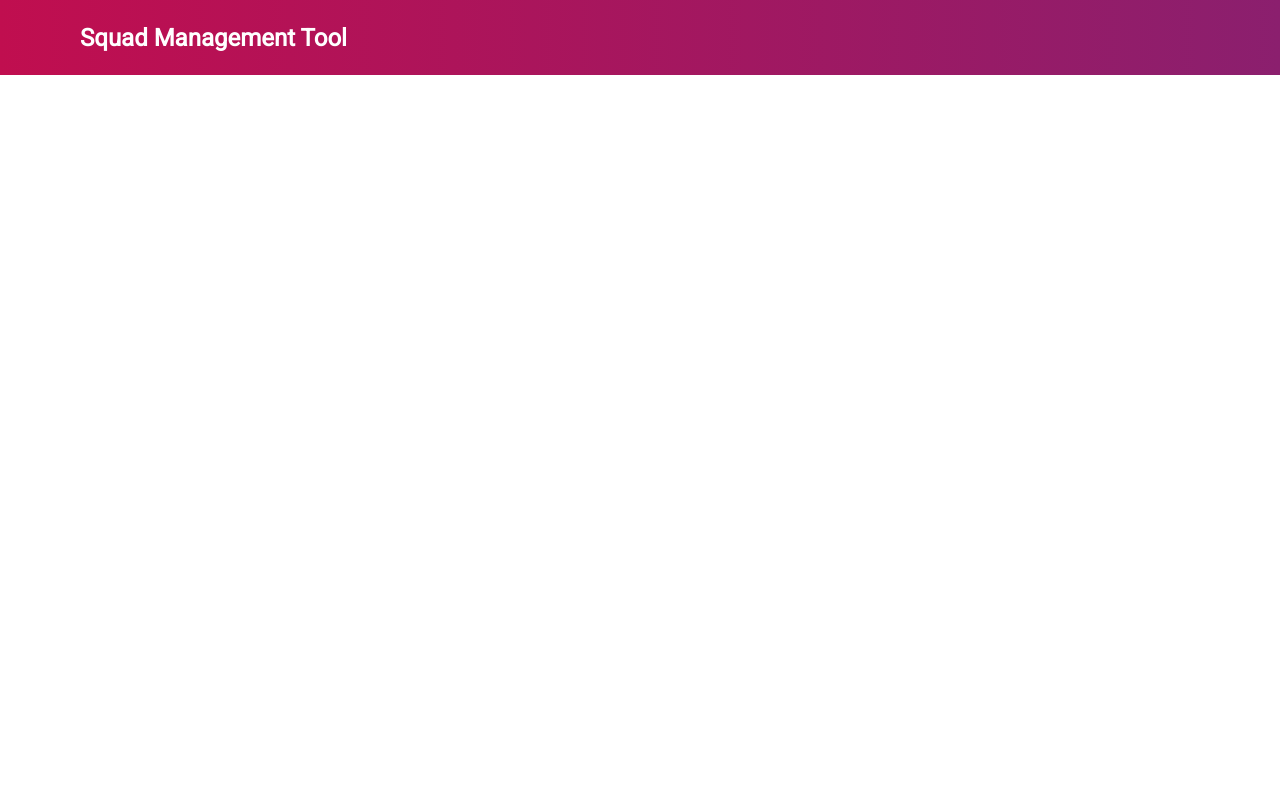
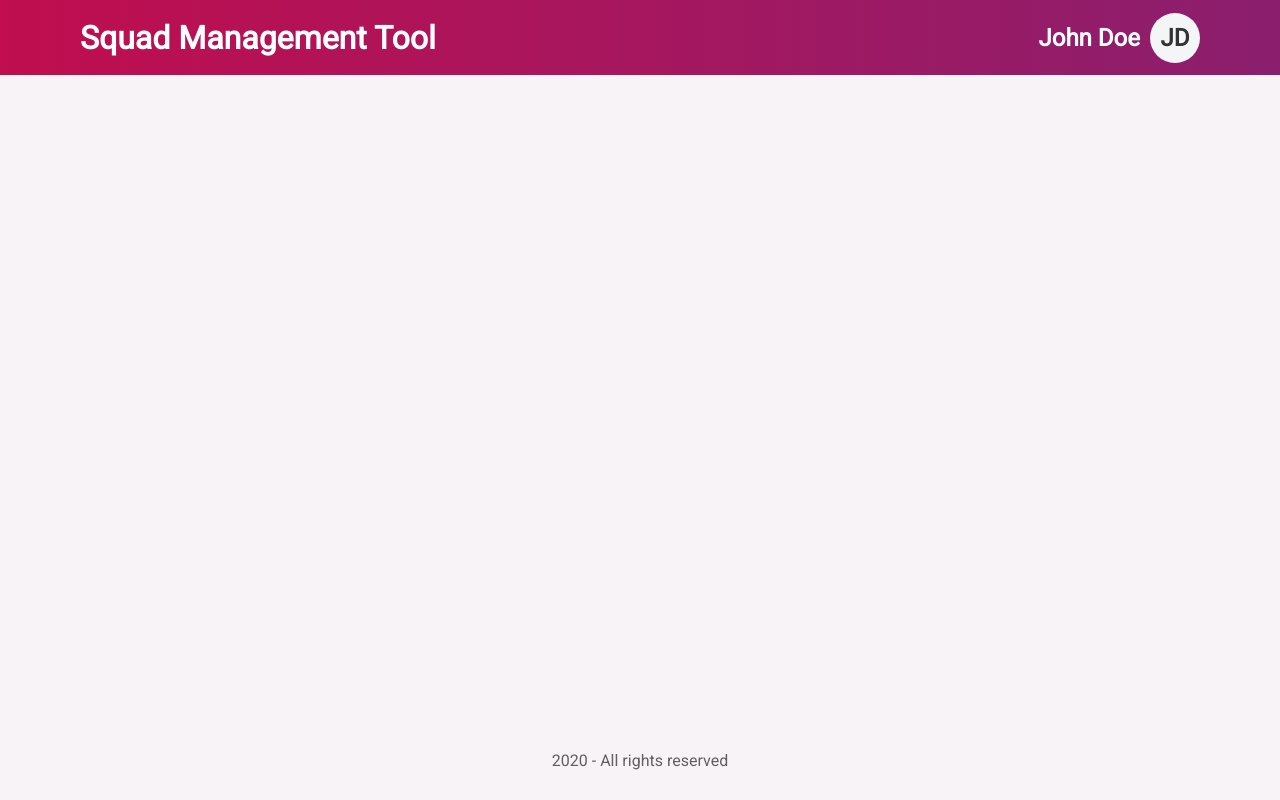
Before and after one commit to tarfao/venturus_teste, a React (Create React App) app: page / in a window 1280 px wide. Built offline with nearby package versions, Linux system fonts and the light colour scheme.

Commit message:
adicionando o footer

```diff
--- a/src/index.css
+++ b/src/index.css
@@ -5,6 +5,8 @@
 
 body {
   margin: 0;
+  background-color: #f7f3f7;
+  color: #545454;
 }
 
 header{
@@ -13,8 +15,38 @@ header{
   height: 75px;
   display: flex;
   align-items: center;
+  justify-content: space-between;
 }
 
 .container-header-title-logo {
   margin-left: 80px;
 }
+
+.container-header-usuario {
+  margin-right: 80px;
+  display: flex;
+  justify-content: center;
+  align-items: center;
+}
+
+.imagem-usuario{
+  background-color: #f3f5f7;
+  width: 50px;
+  height: 50px;
+  color: #333333;
+  border-radius: 50%;
+  display: flex;
+  justify-content: center;
+  align-items: center;
+  margin-left: 10px;
+  cursor: pointer;
+}
+
+footer{
+  position: absolute;
+  bottom: 0;
+  width: 100%;
+  text-align: center;
+  padding-bottom: 30px;
+  color: #615f61;
+}
--- a/src/index.js
+++ b/src/index.js
@@ -6,9 +6,18 @@ ReactDOM.render(
   <React.StrictMode>
     <header>
       <div className='container-header-title-logo'>
-        <h2>Squad Management Tool</h2>
+        <h1>Squad Management Tool</h1>
+      </div>
+      <div className='container-header-usuario'>
+        <h2>John Doe</h2>
+        <div className='imagem-usuario'>
+          <h2>JD</h2>
+        </div>
       </div>
     </header>
+    <footer>
+      2020 - All rights reserved
+      </footer>
   </React.StrictMode>,
   document.getElementById('root')
 );
```
